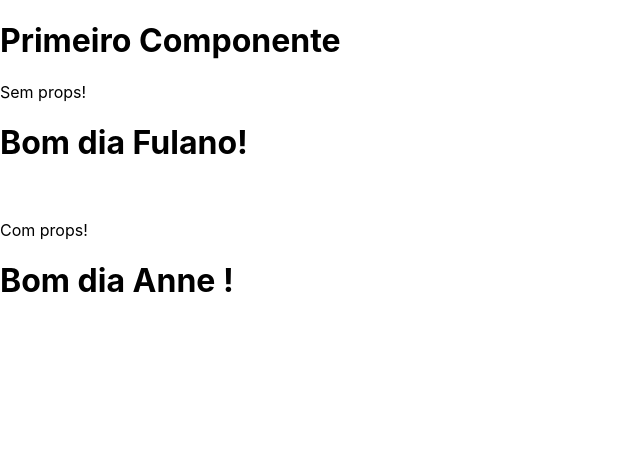
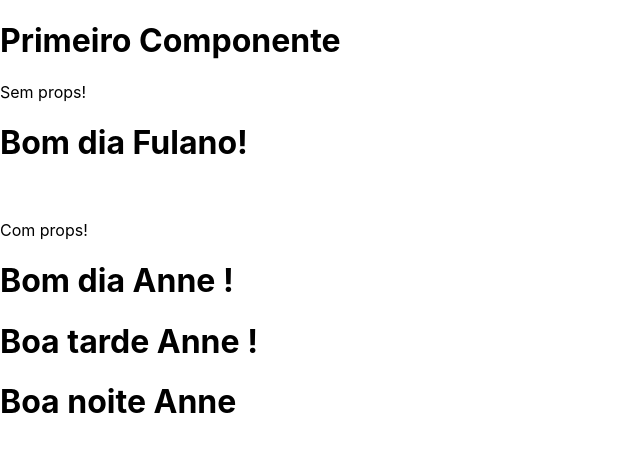
Before and after one commit to annekarolinefc/react-curso-web-moderno-completo, a React (Create React App) app: page / in a window 1280 px wide. Shown: the top 452 px of the page, without its empty margins (0-640 px from the left). Built offline with nearby package versions, Linux system fonts and the light colour scheme.

Commit message:
Componentes multiplos

```diff
--- /dev/null
+++ b/src/components/Multiplos.jsx
@@ -0,0 +1,15 @@
+export const BoaTarde = props => {
+    return(
+        <>
+            <h1>Boa tarde {props.name} !</h1>
+        </>
+    )
+}
+
+export const BoaNoite = props => {
+    return(
+        <>
+            <h1>Boa noite {props.name}</h1>
+        </>
+    )
+}
--- a/src/index.js
+++ b/src/index.js
@@ -4,12 +4,15 @@ import './index.css';
 import reportWebVitals from './reportWebVitals';
 import Primeiro from './components/Primeiro';
 import BomDia from './components/BomDia';
+import { BoaTarde, BoaNoite } from "./components/Multiplos.jsx"
 
 const root = ReactDOM.createRoot(document.getElementById('root'));
 root.render(
   <React.StrictMode>
     <Primeiro/>
     <BomDia name="Anne" />
+    <BoaTarde name="Anne" />
+    <BoaNoite name="Anne" />
   </React.StrictMode>
 );
 
```
